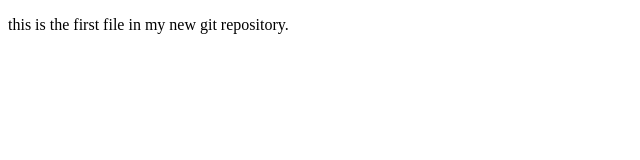
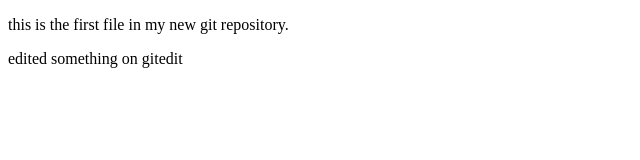
Before and after one commit to bharathgone7/hello-world, a plain HTML site: page index.html in a window 1280 px wide. Shown: the whole page, without its empty margins (0-640 px from the left). Drawn offline with Linux system fonts and the light colour scheme.

Commit message:
Update index.html

```diff
--- a/index.html
+++ b/index.html
@@ -8,5 +8,6 @@
 </head>
 <body>
     <p>this is the first file in my new git repository.</p>
+    edited something on gitedit
 </body>
 </html>
```
